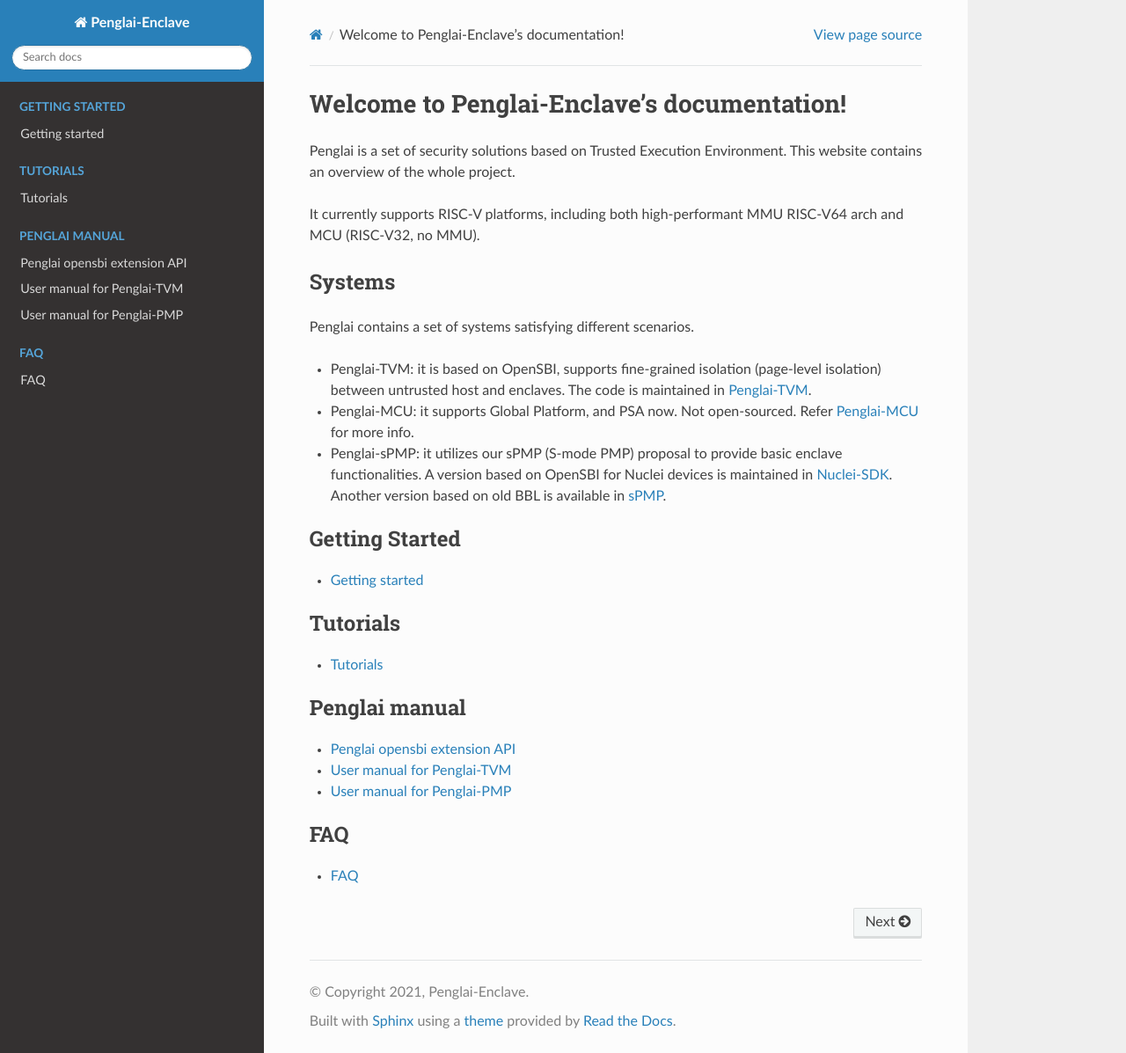
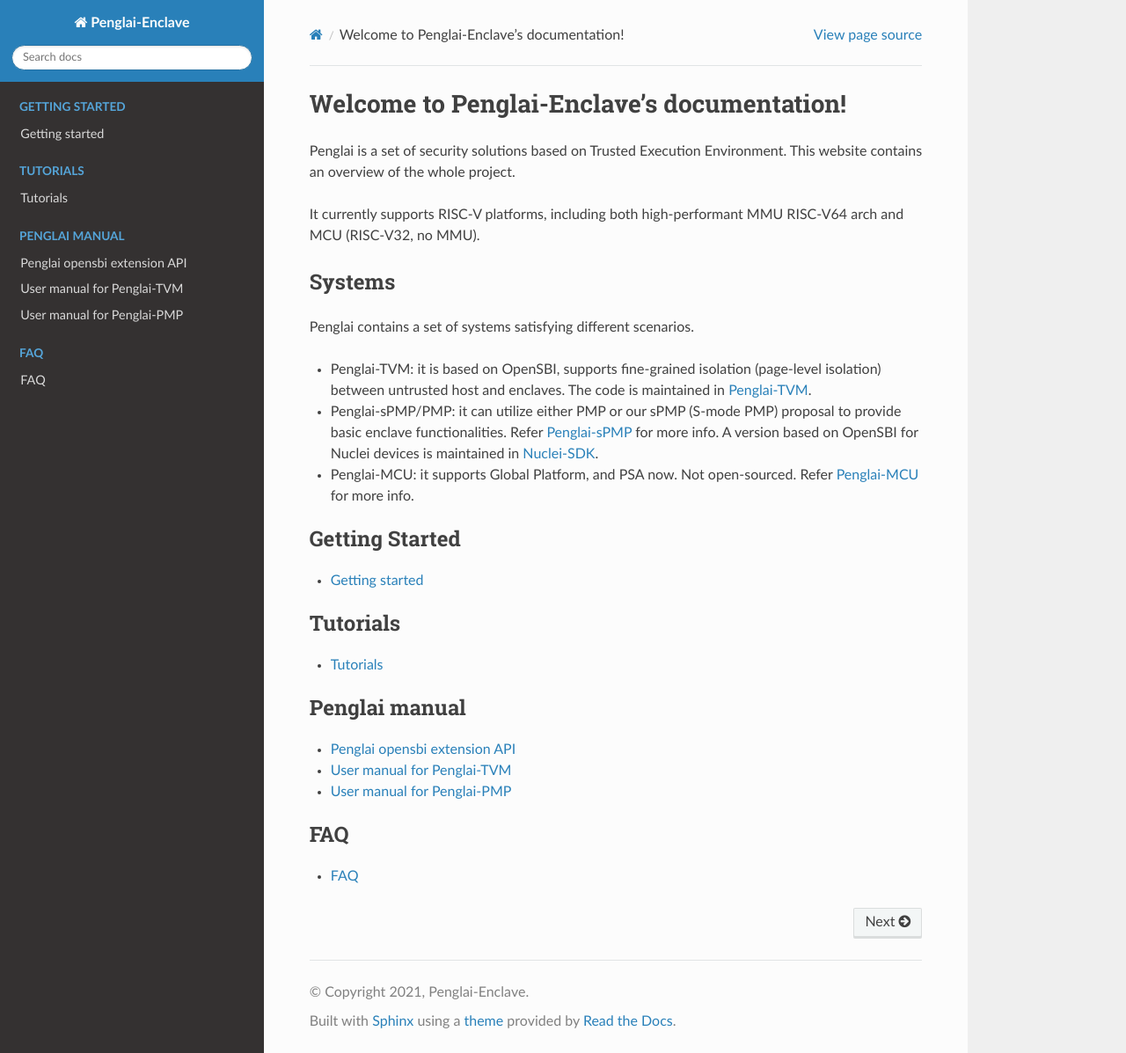
Before and after one commit to Penglai-Enclave/Penglai-doc, a Sphinx documentation site: the page built from source/index.rst, in a window 1280 px wide and 1197 px high. Shown: the whole window at 88% size. Built offline with Sphinx 7.4.7 and the Read the Docs theme 2.0.0, drawn with Linux system fonts in a browser that asks for light colours.

Commit message:
Update index.rst
update PMP version description

```diff
--- a/source/index.rst
+++ b/source/index.rst
@@ -18,14 +18,16 @@
 
 + Penglai-TVM: it is based on OpenSBI, supports fine-grained isolation (page-level isolation) between untrusted host and enclaves. The code is maintained in Penglai-TVM_.
 
++ Penglai-sPMP/PMP: it can utilize either PMP or our sPMP (S-mode PMP) proposal to provide basic enclave functionalities. Refer Penglai-sPMP_ for more info. A version based on OpenSBI for Nuclei devices is maintained in Nuclei-SDK_.
+
 + Penglai-MCU: it supports Global Platform, and PSA now. Not open-sourced. Refer Penglai-MCU_ for more info.
 
-+ Penglai-sPMP: it utilizes our sPMP (S-mode PMP) proposal to provide basic enclave functionalities. A version based on OpenSBI for Nuclei devices is maintained in Nuclei-SDK_. Another version based on old BBL is available in sPMP_.
 
 .. _Penglai-TVM: https://github.com/Penglai-Enclave/Penglai-Enclave-TVM
 .. _Penglai-MCU: https://github.com/Penglai-Enclave/#
 .. _Nuclei-SDK: https://github.com/Nuclei-Software/nuclei-linux-sdk/tree/dev_flash_penglai_spmp
 .. _sPMP: https://github.com/Penglai-Enclave/Penglai-Enclave-sPMP
+.. _Penglai-sPMP: https://github.com/Penglai-Enclave/Penglai-Enclave-sPMP
 
 
 .. toctree::
```
